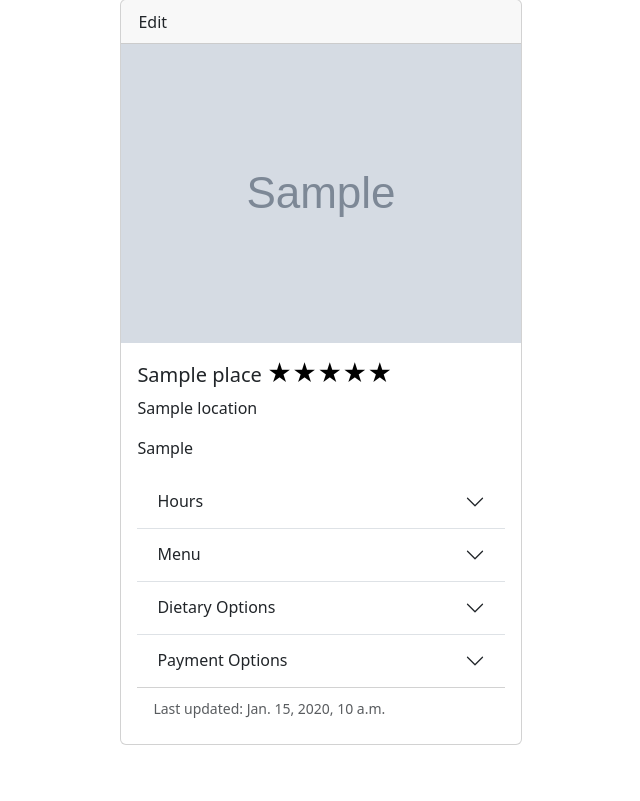
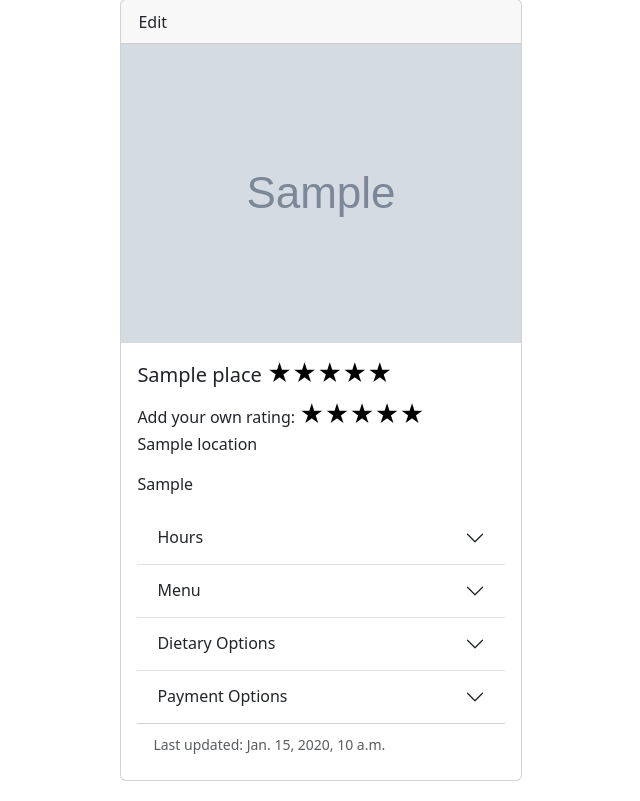
Before and after one commit to sean-pj/YorkEats, a Django app: template YorkEats/templates/YorkEats/index.html in a window 1280 px wide. Shown: the part 454-1255 px from the top of the page, without its empty margins (305-945 px from the left). Before the commit the page ends 1199 px from the top, so only its background shows below. Run offline with Django 5.2, Linux system fonts and the light colour scheme; a user stored in the database is signed in; tables that the repository leaves empty hold one stand-in row (values such as "Sample post"); the template is opened without the code that fills it: most values are stand-ins (such as "Sample title", 1, 10 or a date in 2020); grey boxes marked "Sample" are stand-in pictures; data that the repository does not hold is empty.

Commit message:
Rating system working relatively well

```diff
--- a/YorkEats/models.py
+++ b/YorkEats/models.py
@@ -20,5 +20,18 @@ class Place(models.Model):
     timestamp = models.DateTimeField(auto_now=True)
     image = models.ImageField(null=True, blank=True, upload_to='images/')
 
+    # https://www.reddit.com/r/djangolearning/comments/1b9jfit/how_to_properly_setup_rating_stars/
+    def average_rating(self):
+        ratings = self.ratings.all()
+        if ratings.aggregate(models.Avg('stars'))['stars__avg'] != None:
+            return round(ratings.aggregate(models.Avg('stars'))['stars__avg'])
+        else:
+            return 0
+
     def __str__(self):
         return f"Name: {self.name}"
+
+class Rating(models.Model):
+    place = models.ForeignKey(Place, on_delete=models.CASCADE, related_name="ratings")
+    user = models.ForeignKey(User, on_delete=models.CASCADE, related_name="ratings")
+    stars = models.IntegerField(default=1)
--- a/YorkEats/static/home.js
+++ b/YorkEats/static/home.js
@@ -16,7 +16,6 @@ document.addEventListener('DOMContentLoaded', () => {
             }
         })
     })
-
 
     //Edit btn behavior
     document.querySelectorAll("#edit-form").forEach(form => {
@@ -69,6 +68,54 @@ document.addEventListener('DOMContentLoaded', () => {
         dict_filters[filter_name.innerHTML] = []
     })
     update_cards_or()
+
+
+
+    document.querySelectorAll("#public-rating").forEach(form => {
+
+        fetch(`rating/${form.querySelector("#id").innerHTML}`)
+        .then(response => response.json())
+        .then(result => {
+            // Print result
+            // console.log(result["stars"])
+            // console.log(`input[value=\"${result["stars"]}\"]`)
+            if (result["stars"] != 0) {
+                form.querySelector(`input[value=\"${result["stars"]}\"]`).checked = true
+            }
+        });
+    })
+
+    document.querySelectorAll("#user-rating").forEach(form => {
+        form.querySelectorAll("input").forEach(input => {
+            input.addEventListener('click', () => {
+
+                console.log(input.value)
+
+                var formData = new FormData();
+
+                //Learned CSRF from https://docs.djangoproject.com/en/5.1/howto/csrf/
+                const csrftoken = Cookies.get('csrftoken');
+
+                formData.append('stars', input.value)
+                formData.append('id', form.querySelector("#id").innerHTML)
+
+                //Send form data to Django view to update post model
+                fetch('rating', {
+                    method: 'POST',
+                    headers: {
+                        'X-CSRFToken': csrftoken,
+                    },
+                    body: formData
+                })
+                .then(response => response.json())
+                .then(result => {
+                    // Print result
+                    console.log(result)
+                });
+
+            })
+        })
+    })
 })
 
 
--- a/YorkEats/static/styles.css
+++ b/YorkEats/static/styles.css
@@ -18,6 +18,8 @@ label {
     /* float:left; */
 }
 
+/* Rating HTML and CSS inspired by https://stackoverflow.com/questions/23404904/how-to-use-bootstrap-icons-like-star-to-give-the-star-rating */
+
 input[type="radio"]+label{
     color:black;
     font-size: x-large;
@@ -34,11 +36,13 @@ label:has(~ input[type="radio"]:checked) {
     color: gold;
 }
 
-input[type="radio"]+label:hover {
+/* On hover things */
+
+#user-rating > input[type="radio"]+label:hover {
     color: gold;
 }
 
-input[type="radio"]+label:has(~ input[type="radio"]+label:not(:checked):hover) {
+#user-rating > input[type="radio"]+label:has(~ input[type="radio"]+label:not(:checked):hover) {
     color: gold;
 }
 
--- a/YorkEats/templates/YorkEats/index.html
+++ b/YorkEats/templates/YorkEats/index.html
@@ -81,21 +81,38 @@
             {% endif %}
             <div class="card-body" id="card-body">
               <h5 class="card-title">{{Place.name}}
-                <form style="display: inline;">
+                <form style="display: inline;" id="public-rating">
                   <!-- https://stackoverflow.com/questions/1931913/how-can-i-stop-the-new-line-from-adding-a-space-between-my-list-items-in-html -->
                   <!-- Comments remove whitespace -->
-                  <input type="radio" id="star5_{{Place.id}}" name="rating" value="5" /><!--
-                  --><label for="star5_{{Place.id}}">★</label><!--
-                  --><input type="radio" id="star4_{{Place.id}}" name="rating" value="4" /><!--
-                  --><label for="star4_{{Place.id}}">★</label><!--
-                  --><input type="radio" id="star3_{{Place.id}}" name="rating" value="3" /><!--
-                  --><label for="star3_{{Place.id}}">★</label><!--
-                  --><input type="radio" id="star2_{{Place.id}}" name="rating" value="2" /><!--
-                  --><label for="star2_{{Place.id}}">★</label><!--
-                  --><input type="radio" id="star1_{{Place.id}}" name="rating" value="1" /><!--
-                  --><label for="star1_{{Place.id}}">★</label>
+                  <input type="radio" id="star1pub_{{Place.id}}" name="rating" value="1" disabled/><!--
+                  --><label for="star1pub_{{Place.id}}">★</label><!--
+                  --><input type="radio" id="star2pub_{{Place.id}}" name="rating" value="2" disabled/><!--
+                  --><label for="star2pub_{{Place.id}}">★</label><!--
+                  --><input type="radio" id="star3pub_{{Place.id}}" name="rating" value="3" disabled/><!--
+                  --><label for="star3pub_{{Place.id}}">★</label><!--
+                  --><input type="radio" id="star4pub_{{Place.id}}" name="rating" value="4" disabled/><!--
+                  --><label for="star4pub_{{Place.id}}">★</label><!--
+                  --><input type="radio" id="star5pub_{{Place.id}}" name="rating" value="5" disabled/><!--
+                  --><label for="star5pub_{{Place.id}}">★</label>
+                  <p id="id" hidden>{{Place.id}}</p>
                 </form>
               </h5>
+              <form style="display: inline;" id="user-rating">
+                <!-- https://stackoverflow.com/questions/1931913/how-can-i-stop-the-new-line-from-adding-a-space-between-my-list-items-in-html -->
+                <!-- Comments remove whitespace -->
+                <p style="display: inline;">Add your own rating:</p>
+                <input type="radio" id="star1_{{Place.id}}" name="rating" value="1" /><!--
+                --><label for="star1_{{Place.id}}">★</label><!--
+                --><input type="radio" id="star2_{{Place.id}}" name="rating" value="2" /><!--
+                --><label for="star2_{{Place.id}}">★</label><!--
+                --><input type="radio" id="star3_{{Place.id}}" name="rating" value="3" /><!--
+                --><label for="star3_{{Place.id}}">★</label><!--
+                --><input type="radio" id="star4_{{Place.id}}" name="rating" value="4" /><!--
+                --><label for="star4_{{Place.id}}">★</label><!--
+                --><input type="radio" id="star5_{{Place.id}}" name="rating" value="5" /><!--
+                --><label for="star5_{{Place.id}}">★</label>
+                <p id="id" hidden>{{Place.id}}</p>
+              </form>
               <p class="card-text" id="filter" alt="Dining">{{Place.location}}</p>
               <p class="card-text" id="filter" alt="Cuisine">{{Place.menu_offering}}</p>
               <p id="filter" alt="Payment Type" hidden> {{Place.payment_options}}</p>
--- a/YorkEats/urls.py
+++ b/YorkEats/urls.py
@@ -4,7 +4,9 @@ from . import views
 urlpatterns = [
     path("", views.index, name="index"),
     path("edit", views.edit, name="edit"),
+    path("rating", views.rating, name="rating"),
+    path("rating/<int:id>", views.place_rating, name="place_rating"),
     path("register", views.register, name="register"),
     path("login", views.login_view, name="login"),
-    path("logout", views.logout, name="logout")
+    path("logout", views.logout_view, name="logout")
 ]
--- a/YorkEats/views.py
+++ b/YorkEats/views.py
@@ -65,12 +65,35 @@ def edit(request):
     place = Place.objects.get(id=int(data.get("id")))
 
     # Double check that the correct user is signed in
-    if request.user != place.user:
-        return JsonResponse({"error": "Not signed in to the correct account"}, status=400)
+    # if request.user != place.user:
+    #     return JsonResponse({"error": "Not signed in to the correct account"}, status=400)
 
     place.image = request.FILES.get("image")
     place.save()
     return JsonResponse(request.POST)
+
+def rating(request):
+
+    #Must be a post request
+    if request.method != "POST":
+        return JsonResponse({"error": "POST request required."}, status=400)
+
+    if not request.user.is_authenticated:
+        return JsonResponse({"error": "Must be logged in to rate."}, status=400)
+
+    data = request.POST
+    place = Place.objects.get(id=int(data.get("id")))
+    stars = int(data.get("stars"))
+
+    rating = Rating(place=place, user=request.user, stars=stars)
+    rating.save()
+    return JsonResponse({"stars" : place.average_rating()})
+
+
+def place_rating(request, id):
+    if request.method == "GET":
+        place = Place.objects.get(id=id)
+        return JsonResponse({"stars" : place.average_rating()})
 
 
 def login_view(request):
--- a/YorkGuide/settings.py
+++ b/YorkGuide/settings.py
@@ -131,3 +131,8 @@ DEFAULT_AUTO_FIELD = 'django.db.models.BigAutoField'
 
 #https://stackoverflow.com/questions/49189402/auth-user-groups-fields-e304-reverse-accessor-for-user-groups-clashes-with
 AUTH_USER_MODEL = "YorkEats.User"
+
+# Change redirect if un-logged in user accesses a part of the website that requires login
+LOGIN_URL = "login"
+
+LOGOUT_REDIRECT_URL = 'login'
--- a/YorkGuide/urls.py
+++ b/YorkGuide/urls.py
@@ -22,5 +22,6 @@ from django.conf import settings
 
 urlpatterns = [
     path('admin/', admin.site.urls),
+    # path("", include(("YorkEats.urls", 'YorkEats'), namespace="YorkEats")),
     path("", include("YorkEats.urls"))
 ] + static(settings.MEDIA_URL, document_root=settings.MEDIA_ROOT)
```
Also changed, not shown: YorkEats/migrations/0002_rating.py (added).
